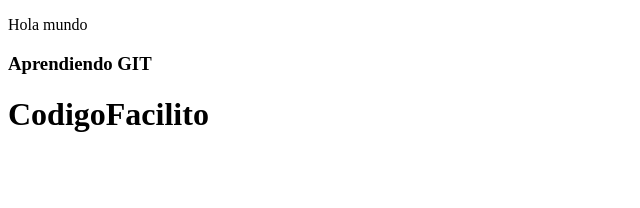
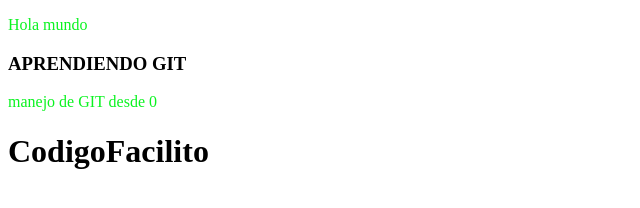
Before and after one commit to Shiroecchi/prueba, a plain HTML site: page index.html in a window 1280 px wide. Shown: the whole page, without its empty margins (0-640 px from the left). Drawn offline with Linux system fonts and the light colour scheme.

Commit message:
cambio en los parrafos

```diff
--- a/index.html
+++ b/index.html
@@ -8,7 +8,7 @@
 <p>Hola mundo</p>
 
 <h3>Aprendiendo GIT</h3>
-
+<p>manejo de GIT desde 0</p>
 <h1>CodigoFacilito</h1>
 </body>
 </html>
--- a/style.css
+++ b/style.css
@@ -1,3 +1,7 @@
-h1 {
-	/*color: #091FA5;*/
+h3 {
+	text-transform: uppercase;
 }
+
+p {
+	color: #0AF320;
+}
```
